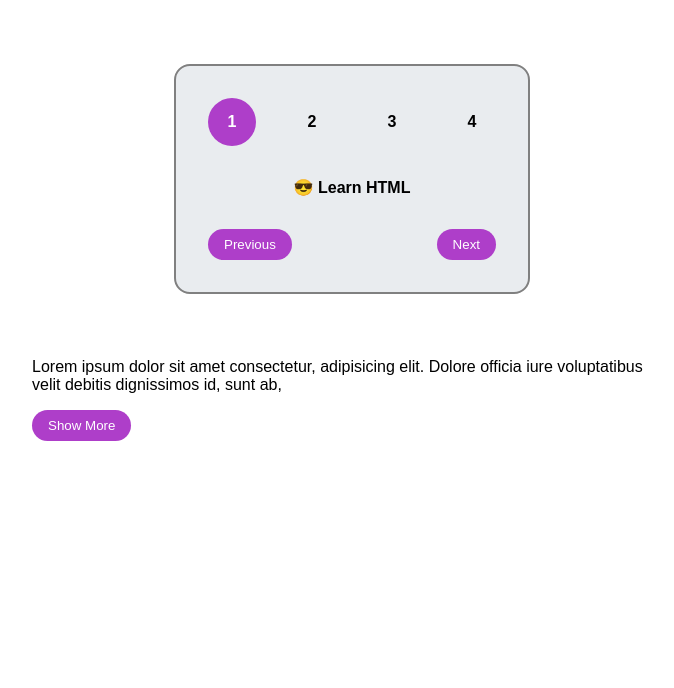
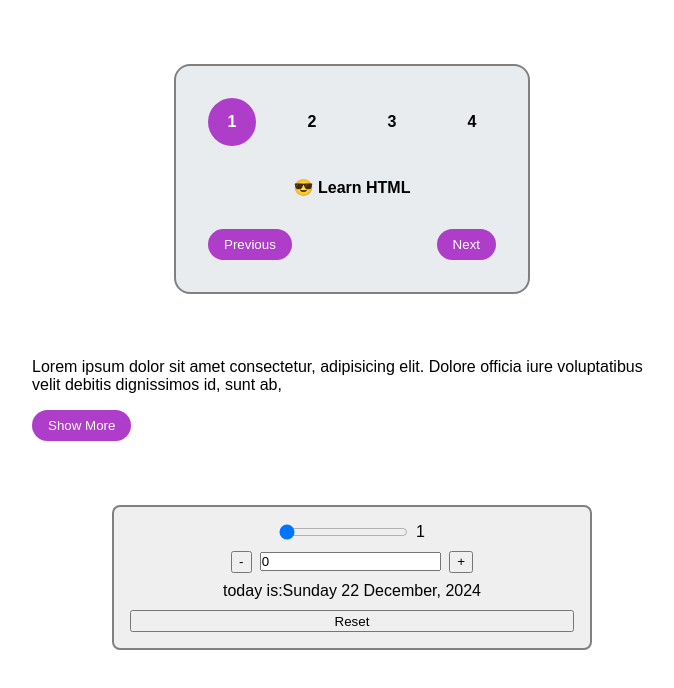
Before and after one commit to MansiCharmkar/mini-react-project, a React (Vite) app: page / in a window 1280 px wide. Shown: the top 688 px of the page, without its empty margins (288-962 px from the left). Built offline with nearby package versions, Linux system fonts and the light colour scheme.

Commit message:
date counter dane

```diff
--- a/src/App.jsx
+++ b/src/App.jsx
@@ -1,6 +1,7 @@
 import Card from "./components/card";
 import "./index.css";
 import TextExpander from "./components/TextExpander";
+import DateCounter from "./components/DateCounter";
 
 const appStyle = {
     display: "flex",
@@ -17,6 +18,7 @@ function App() {
         <div style={appStyle}>
             <Card />
             <TextExpander />
+            <DateCounter />
         </div>
     );
 }
--- /dev/null
+++ b/src/components/DateCounter.jsx
@@ -0,0 +1,103 @@
+import { useState } from "react";
+import styles from "../style/DateCounter.module.css";
+
+const today = new Date();
+
+function formateDate(date) {
+    return date.toLocaleDateString("en-IN", {
+        weekday: "long",
+        year: "numeric",
+        month: "long",
+        day: "numeric",
+    });
+}
+
+function addDays(date, days) {
+    const newDate = new Date();
+    newDate.setDate(date.getDate() + days);
+    return newDate;
+}
+
+function isNumber(str) {
+    return !isNaN(Number(str));
+}
+
+function getPrefix(dayCount) {
+    let prefix = "";
+    if (dayCount === "0" || dayCount === "-") prefix = "today is";
+    else if (+dayCount > 0) prefix = `${+dayCount} days after`;
+    else if (+dayCount < 0) prefix = `${+dayCount * -1} days before`;
+    return prefix;
+}
+
+// controlled Element
+const DateCounter = () => {
+    const [step, setStep] = useState(1);
+    const [dayCount, setdayCount] = useState("0");
+
+    // "-" || Numbers
+
+    // derived state
+    const currentDate = addDays(today, Number(dayCount === "-" ? 0 : dayCount));
+
+    const prefix = getPrefix(dayCount);
+
+    function handleReset() {
+        setStep(1);
+        setdayCount("0");
+    }
+
+    function handleStepChange(e) {
+        setStep(Number(e.target.value));
+    }
+
+    function handleDayCountChange(e) {
+        const value = e.target.value;
+        if (isNumber(value) || value === "-") setdayCount(value);
+    }
+
+    function plusDayCount() {
+        if (isNumber(dayCount))
+            setdayCount((dayCount) => `${Number(dayCount) + step}`);
+    }
+
+    function minusDayCount() {
+        if (isNumber(dayCount)) setdayCount((dayCount) => `${dayCount - step}`);
+    }
+
+    return (
+        <div className={styles.container}>
+            <div className={styles.rangeBox}>
+                <input
+                    type="range"
+                    min="1"
+                    max="10"
+                    value={step}
+                    onChange={handleStepChange}
+                />
+                <span>{step}</span>
+            </div>
+            <div className={styles.buttonBox}>
+                <button className={styles.btn} onClick={minusDayCount}>
+                    -
+                </button>
+                <input
+                    type="text"
+                    value={dayCount}
+                    onChange={handleDayCountChange}
+                />
+                <button className={styles.btn} onClick={plusDayCount}>
+                    +
+                </button>
+            </div>
+            <p className={styles.text}>
+                {prefix}:{formateDate(currentDate)}
+            </p>
+            <button onClick={handleReset} className={styles.btn}>
+                Reset
+            </button>
+        </div>
+    );
+};
+
+export default DateCounter;
--- /dev/null
+++ b/src/style/DateCounter.module.css
@@ -0,0 +1,29 @@
+.container {
+    padding: 1rem;
+    border-radius: 0.5rem;
+    background-color: rgba(128, 128, 128, 0.126);
+    border: 2px solid grey;
+    display: flex;
+    flex-direction: column;
+    gap: 0.6rem;
+    width: 30rem;
+}
+
+.buttonBox,
+.rangeBox {
+    display: flex;
+    gap: 0.5rem;
+    align-items: center;
+    justify-content: center;
+}
+
+.text {
+    text-align: center;
+}
+
+.btn,
+.input {
+    padding: 0.1rem 0.4rem;
+    cursor: pointer;
+    /* background-color: rgb(178, 0, 175); */
+}
```
